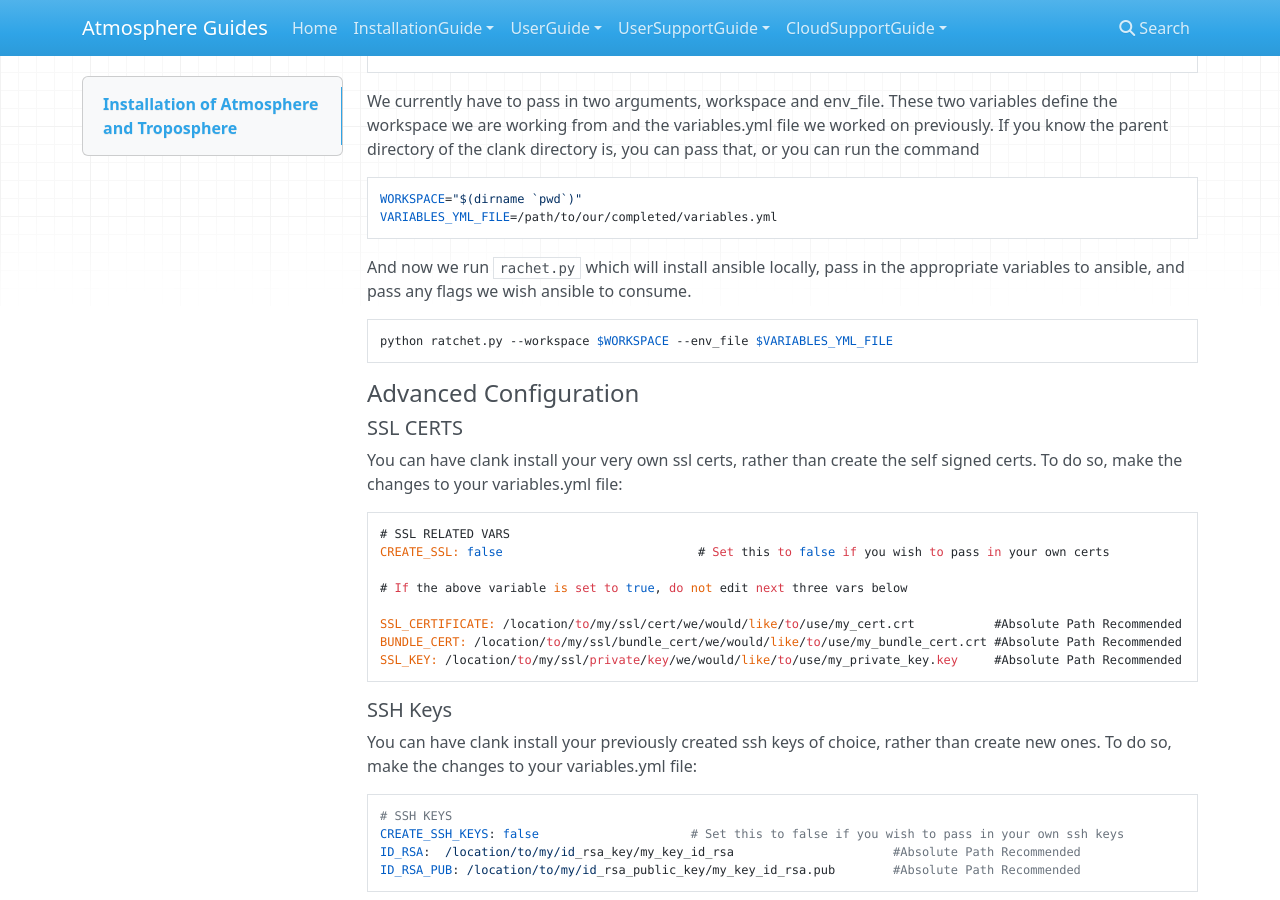
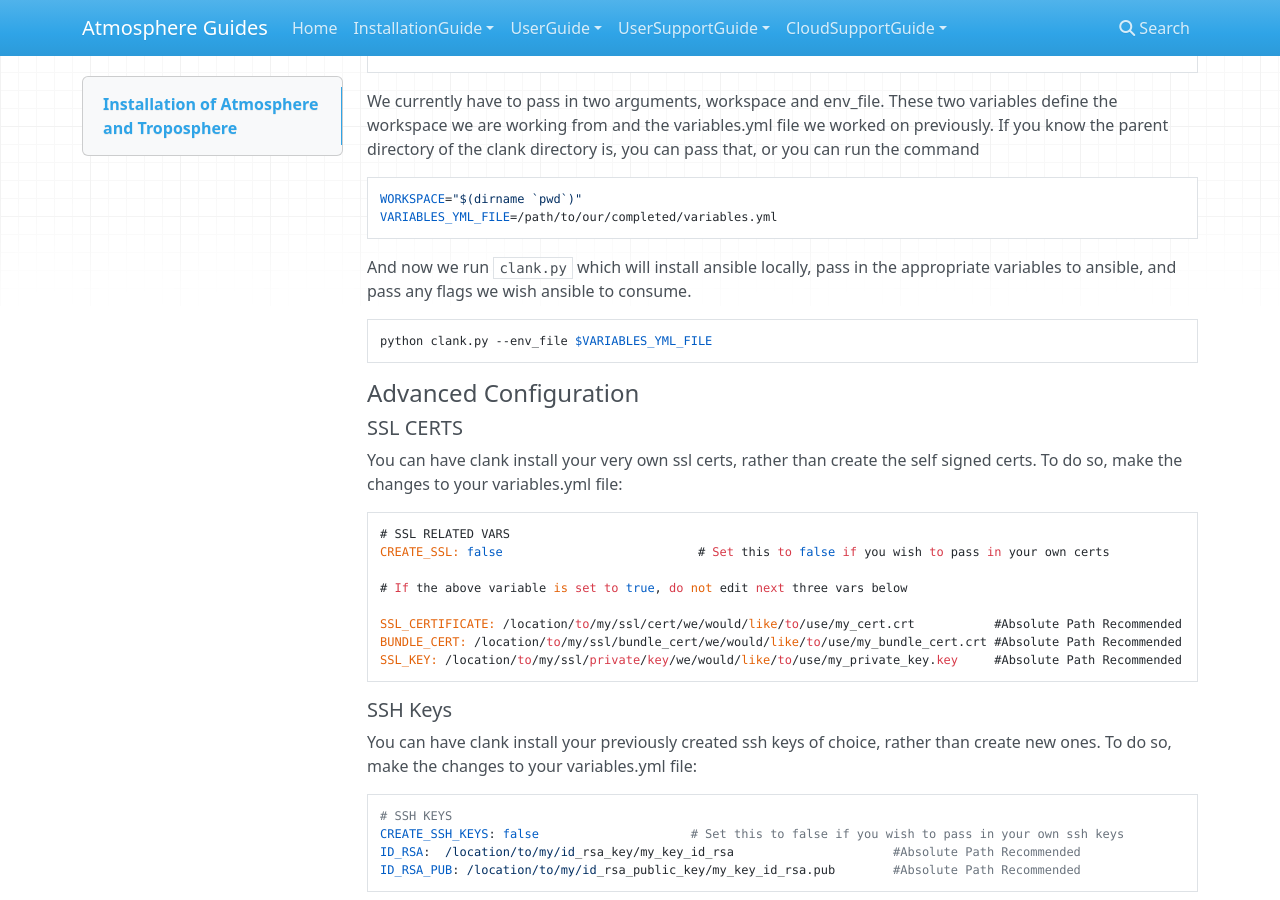
Before and after one commit to lenards/atmosphere-guides, an MkDocs documentation site: the page built from docs/install_guide/installation_guide.md, in a window 1280 px wide and 900 px high, scrolled down 1516 px. Built offline with MkDocs 1.6.1, drawn with Linux system fonts in a browser that asks for light colours; nearby versions of some CDN libraries; old or Windows-style settings are respelled for this version of MkDocs.

Commit message:
Ratchet.py who? We deal with clank.py now :)

````diff
--- a/docs/install_guide/installation_guide.md
+++ b/docs/install_guide/installation_guide.md
@@ -65,9 +65,9 @@ If you know the parent directory of the clank directory is, you can pass that, o
 WORKSPACE="$(dirname `pwd`)"
 VARIABLES_YML_FILE=/path/to/our/completed/variables.yml
 ```
-And now we run `rachet.py` which will install ansible locally, pass in the appropriate variables to ansible, and pass any flags we wish ansible to consume.
+And now we run `clank.py` which will install ansible locally, pass in the appropriate variables to ansible, and pass any flags we wish ansible to consume.
 ```
-python ratchet.py --workspace $WORKSPACE --env_file $VARIABLES_YML_FILE
+python clank.py --env_file $VARIABLES_YML_FILE
 ```
 
 #### Advanced Configuration
````
